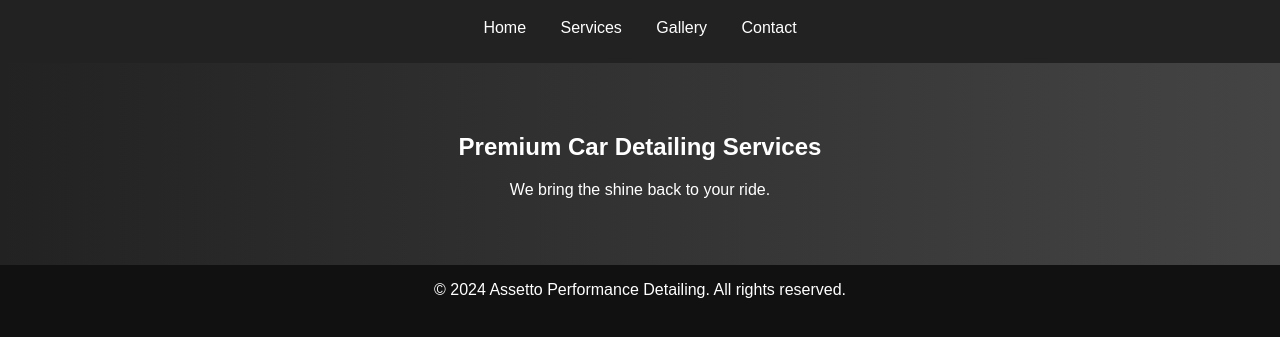
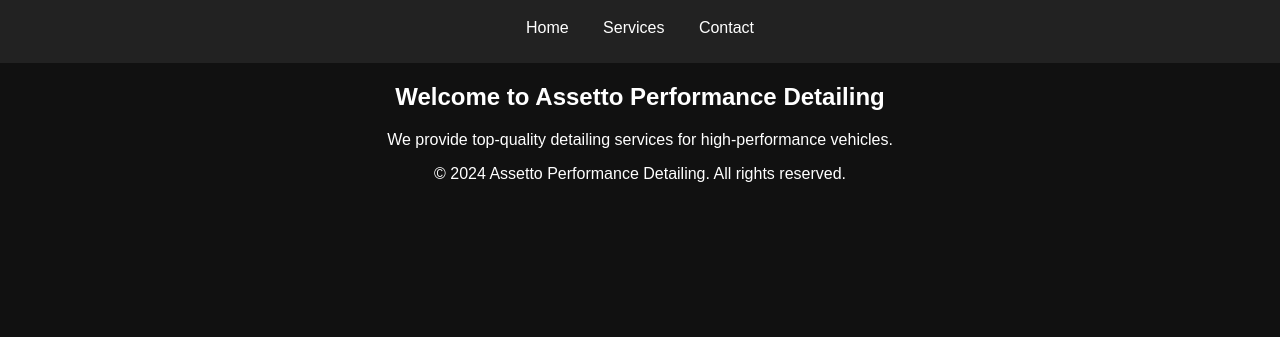
Before and after one commit to J3team/AssettoPerformanceWebsite, a plain HTML site: page index.html in a window 1280 px wide. Shown: the part 71-408 px from the top of the page. Drawn offline with Linux system fonts and the light colour scheme.

Commit message:
Update index.html

```diff
--- a/index.html
+++ b/index.html
@@ -13,17 +13,14 @@
             <ul>
                 <li><a href="index.html">Home</a></li>
                 <li><a href="services.html">Services</a></li>
-                <li><a href="gallery.html">Gallery</a></li>
-                <li><a href="contact.html">Contact</a></li>
+                <li><a href="#">Contact</a></li>
             </ul>
         </nav>
     </header>
-
-    <section class="hero">
-        <h2>Premium Car Detailing Services</h2>
-        <p>We bring the shine back to your ride.</p>
-    </section>
-
+    <main>
+        <h2>Welcome to Assetto Performance Detailing</h2>
+        <p>We provide top-quality detailing services for high-performance vehicles.</p>
+    </main>
     <footer>
         <p>© 2024 Assetto Performance Detailing. All rights reserved.</p>
     </footer>
```
